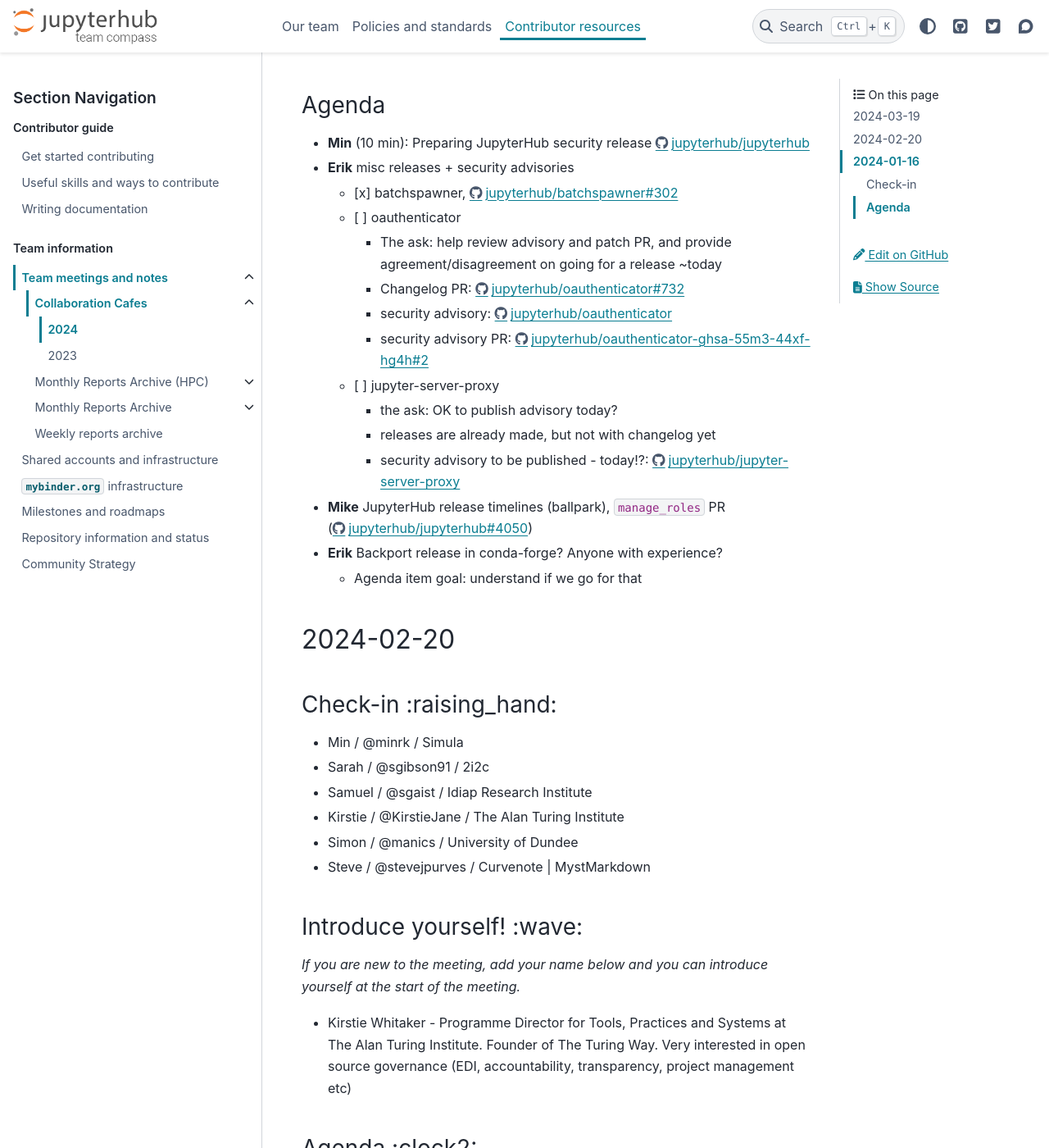
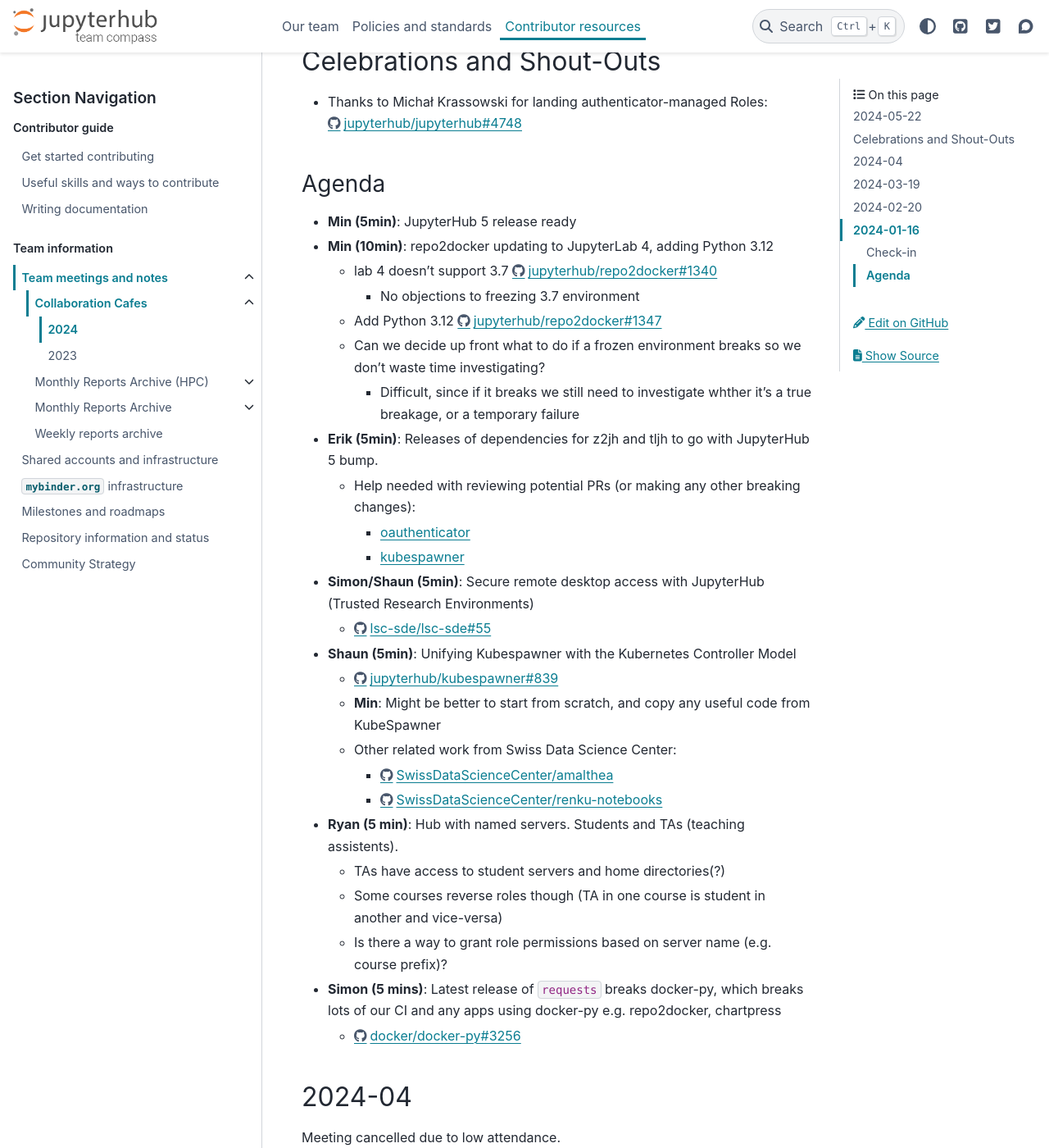
Before and after one commit to jupyterhub/team-compass, a Sphinx documentation site: the page built from docs/meetings/collab-cafe/2024.md, in a window 1280 px wide and 1400 px high, scrolled down 608 px. Shown: the whole window at 82% size. Built offline with Sphinx 7.4.7 and the PyData theme 0.15.4, drawn with Linux system fonts in a browser that asks for light colours; the version number could not be read and is left out; some of the changed text lies outside the part shown.

Commit message:
Add May Copllab Cafe notes

```diff
--- a/docs/meetings/collab-cafe/2024.md
+++ b/docs/meetings/collab-cafe/2024.md
@@ -1,4 +1,52 @@
 # 2024 Collaboration Cafe Notes Archive
+
+## 2024-05-22
+
+### Check-in
+
+- Sarah / @sgibson91 / 2i2c
+- Min / @minrk / Simula
+- Erik / @consideratio / 2i2c
+- Simon / @manics / University of Dundee
+- Blessing / @bl-aire
+- Samuel / @sgaist / Idiap Research Institute
+- Shaun / @qcaas-nhs-sjt / NHS Lancashire and South Cumbria ICS
+
+## Celebrations and Shout-Outs
+
+- Thanks to Michał Krassowski for landing authenticator-managed Roles: <https://github.com/jupyterhub/jupyterhub/pull/4748>
+
+### Agenda
+
+- **Min (5min)**: JupyterHub 5 release ready
+- **Min (10min)**: repo2docker updating to JupyterLab 4, adding Python 3.12
+  - lab 4 doesn't support 3.7 <https://github.com/jupyterhub/repo2docker/pull/1340>
+    - No objections to freezing 3.7 environment
+  - Add Python 3.12 <https://github.com/jupyterhub/repo2docker/pull/1347>
+  - Can we decide up front what to do if a frozen environment breaks so we don't waste time investigating?
+    - Difficult, since if it breaks we still need to investigate whther it's a true breakage, or a temporary failure
+- **Erik (5min)**: Releases of dependencies for z2jh and tljh to go with JupyterHub 5 bump.
+  - Help needed with reviewing potential PRs (or making any other breaking changes):
+    - [oauthenticator](https://github.com/jupyterhub/oauthenticator/pulls)
+    - [kubespawner](https://github.com/jupyterhub/kubespawner/pulls)
+- **Simon/Shaun (5min)**: Secure remote desktop access with JupyterHub (Trusted Research Environments)
+  - <https://github.com/lsc-sde/lsc-sde/discussions/55>
+- **Shaun (5min)**: Unifying Kubespawner with the Kubernetes Controller Model
+  - <https://github.com/jupyterhub/kubespawner/issues/839>
+  - **Min**: Might be better to start from scratch, and copy any useful code from KubeSpawner
+  - Other related work from Swiss Data Science Center:
+    - <https://github.com/SwissDataScienceCenter/amalthea>
+    - <https://github.com/SwissDataScienceCenter/renku-notebooks>
+- **Ryan (5 min)**: Hub with named servers. Students and TAs (teaching assistents).
+  - TAs have access to student servers and home directories(?)
+  - Some courses reverse roles though (TA in one course is student in another and vice-versa)
+  - Is there a way to grant role permissions based on server name (e.g. course prefix)?
+- **Simon (5 mins)**: Latest release of `requests` breaks docker-py, which breaks lots of our CI and any apps using docker-py e.g. repo2docker, chartpress
+  - <https://github.com/docker/docker-py/issues/3256>
+
+## 2024-04
+
+Meeting cancelled due to low attendance.
 
 ## 2024-03-19
 
```
